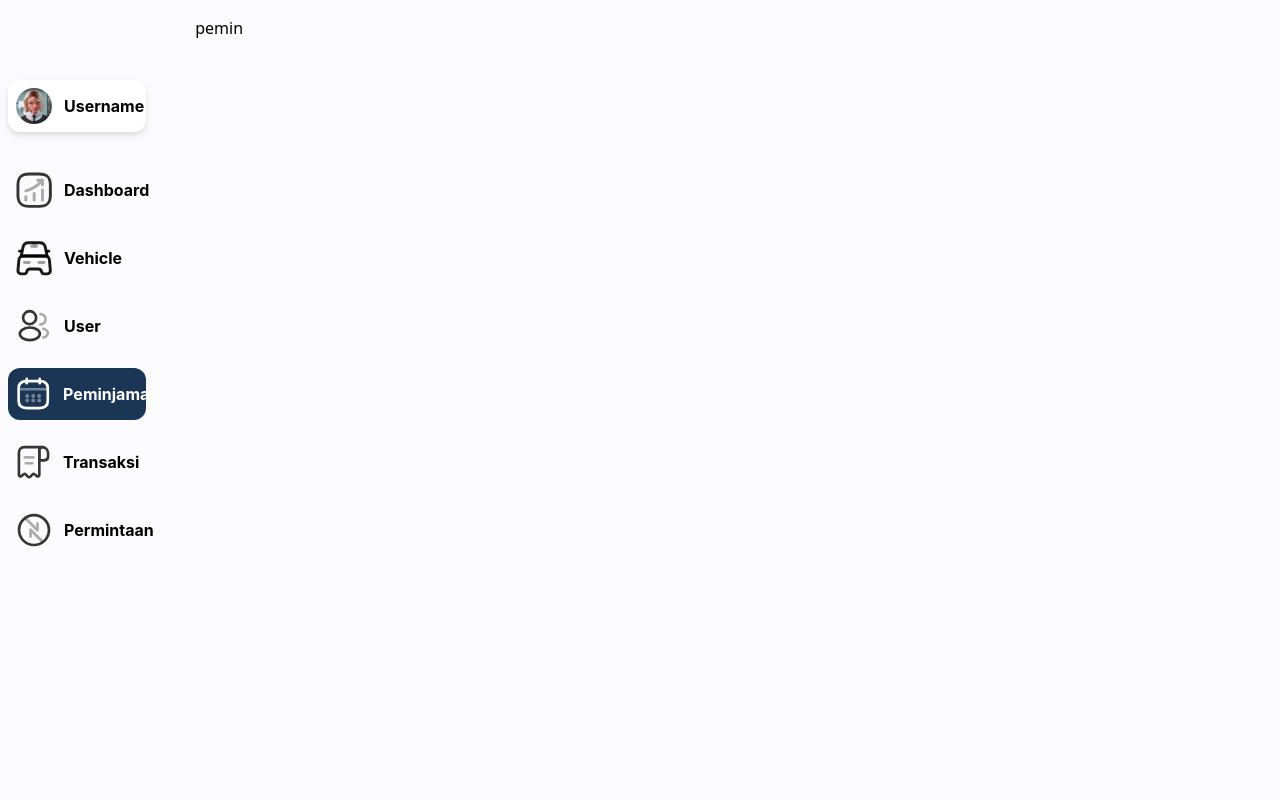
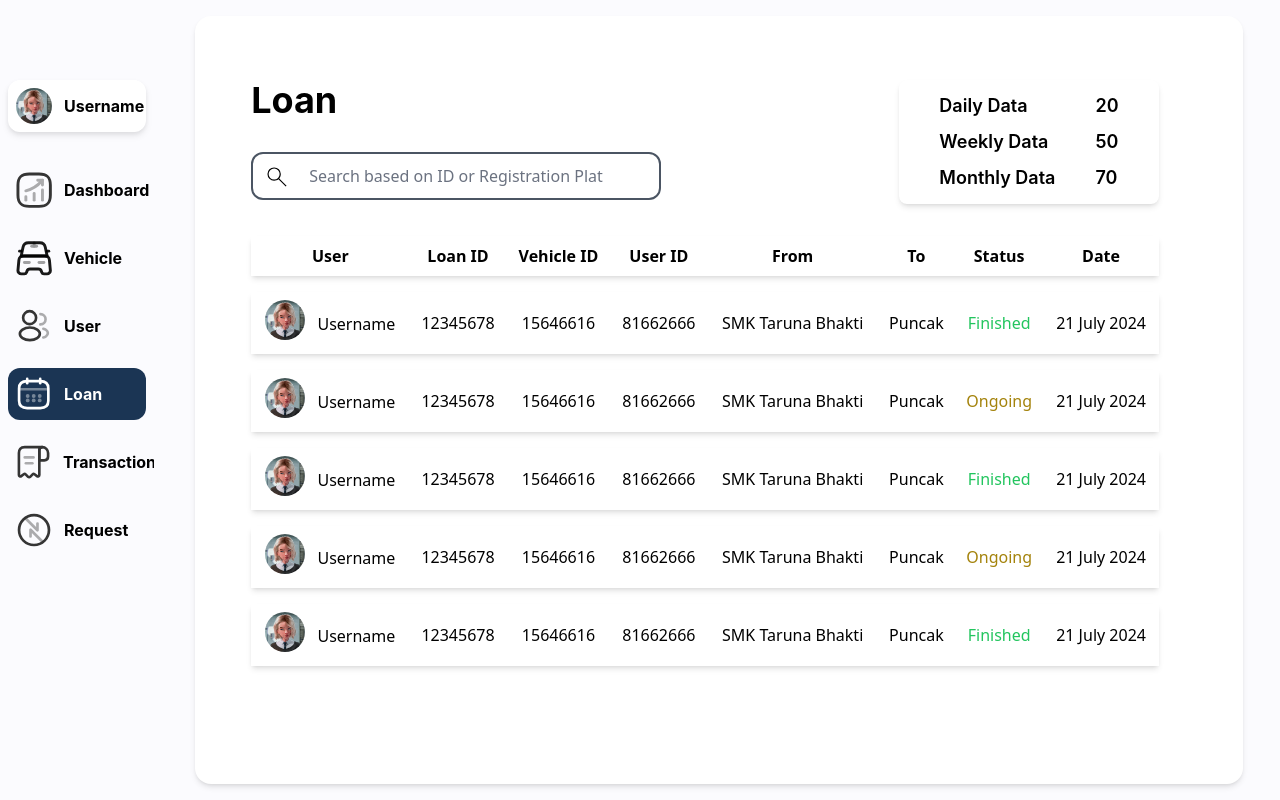
Before and after one commit to Ucokkks/Loan-Car, a React (Vite) app: page /peminjaman in a window 1280 px wide. Built offline with nearby package versions, Linux system fonts and the light colour scheme; a web font is replaced by a local one.

Commit message:
Loan+Dashchange

```diff
--- /dev/null
+++ b/src/components/loan/loandata.jsx
@@ -0,0 +1,22 @@
+import React from "react";
+
+const LoanData = () => {
+
+    return(
+            <div className="inline-flex bg-white shadow-md text-lg font-sf-pro font-semibold p-3 px-10 rounded-lg opacity-0 lg:opacity-100">
+                <ul>
+                    <li>Daily Data</li>
+                    <li className="mt-2">Weekly Data</li>
+                    <li className="mt-2">Monthly Data</li>
+                </ul>
+                <ul className="ml-10">
+                    <li>20</li>
+                    <li className="mt-2">50</li>
+                    <li className="mt-2">70</li>
+                </ul>
+            </div>
+    );
+
+};
+
+export default LoanData
--- /dev/null
+++ b/src/components/loan/loantable.jsx
@@ -0,0 +1,46 @@
+import React from "react";
+import foto from "/src/assets/gunawan.jpg"
+
+const LoanTable = () => {
+
+    return(
+        <table className='w-full  border-separate border-spacing-y-4 max-w-[97%]'>
+        <thead>
+          <tr className="bg-white shadow-md">
+            <th className="p-2">User</th>
+            <th className="p-2">Loan ID</th>
+            <th className="p-2">Vehicle ID</th>
+            <th className="p-2">User ID</th>
+            <th className="p-2">From</th>
+            <th className="p-2">To</th>
+            <th className="p-2">Status</th>
+            <th className="p-2">Date</th>
+          </tr>
+        </thead>
+        <tbody className='text-center'>
+          {[1, 2, 3, 4, 5].map((item) => (
+            <tr key={item} className='bg-white shadow-md'>
+              <td className='p-2'>
+                <div className="inline-flex">
+                    <img src={foto} alt="PP" className="w-10 rounded-full"/>
+                    <p className="ml-3 mt-3">Username</p>
+                </div>
+              </td>
+              <td className='p-2'>12345678</td>
+              <td className='p-2'>15646616</td>
+              <td className='p-2'>81662666</td>
+              <td className="p-2">SMK Taruna Bhakti</td>
+              <td className="p-2">Puncak</td>
+              <td className={`p-2 ${item % 2 === 0 ? 'text-[#A4830C]' : 'text-green-500'}`}>
+                {item % 2 === 0 ? 'Ongoing' : 'Finished'}
+                </td>
+              <td className="p-2">21 July 2024</td>
+            </tr>
+          ))}
+        </tbody>
+      </table>
+    );
+
+};
+
+export default LoanTable;
--- a/src/dashboard/App.jsx
+++ b/src/dashboard/App.jsx
@@ -19,6 +19,12 @@ const Main = () => {
             <p className='font-semibold text-center text-sm mb-2'>Message Status</p>
             <ChartTop />
           </div>
+
+          <div className="bg-gray-100 p-5 rounded-xl mb-4 w-[40%] ml-12 h-[205px] shadow-lg">
+              <p className="font-semibold text-md mb-1">Jarak Terjauh</p>
+              <h1 className="font-bold text-4xl mb-1">20 KM</h1>
+              <p className="font-medium text-sm text-gray-400">15/3/2024</p>
+            </div>
         </div>
         <div className="flex mb-4 flex-col md:flex-row  md:w-2/3">
           <div className="bg-gray-100 p-4 rounded-2xl shadow-md flex-grow mr-4 h-[70%]">
@@ -35,11 +41,7 @@ const Main = () => {
         </div>
         <div className="flex flex-col md:flex-row  mt-16">
           <div className="md:w-1/3 mr-2">
-            <div className="bg-gray-100 p-5 rounded-lg mb-4 w-[50%]">
-              <p className="font-semibold text-md mb-1">Jarak Terjauh</p>
-              <h1 className="font-bold text-4xl mb-1">20 KM</h1>
-              <p className="font-medium text-sm text-gray-400">15/3/2024</p>
-            </div>
+
             <div className="bg-gray-100 p-4 rounded-lg w-[75%]">
               <LastChart />
             </div>
--- a/src/navbar/nav.jsx
+++ b/src/navbar/nav.jsx
@@ -52,9 +52,9 @@ const Navs = () => {
         <NavItem to="/dashboard" icon={dashLogoSrc} text="Dashboard" isActive={location.pathname === '/dashboard'} />
         <NavItem to="/vehicle" icon={vehi} text="Vehicle" isActive={location.pathname === '/vehicle'} />
         <NavItem to="/user" icon={user} text="User" isActive={location.pathname === '/user'} />
-        <NavItem to="/peminjaman" icon={peminjaman} text="Peminjaman" isActive={location.pathname === '/peminjaman'} />
-        <NavItem to="/transaksi" icon={tsx} text="Transaksi" isActive={location.pathname === '/transaksi'} />
-        <NavItem to="/permintaan" icon={permintaan} text="Permintaan" isActive={location.pathname === '/permintaan'} />
+        <NavItem to="/peminjaman" icon={peminjaman} text="Loan" isActive={location.pathname === '/peminjaman'} />
+        <NavItem to="/transaksi" icon={tsx} text="Transactions" isActive={location.pathname === '/transaksi'} />
+        <NavItem to="/permintaan" icon={permintaan} text="Request" isActive={location.pathname === '/permintaan'} />
       </div>
     </nav>
   );
--- a/src/peminjaman/peminjaman.jsx
+++ b/src/peminjaman/peminjaman.jsx
@@ -1,11 +1,28 @@
 import React from 'react';
+import Inner from '../components/inner/inner';
+import Searchbar from '../components/searchbar/searchbar';
+import Header from '../components/header/header';
+import LoanData from '../components/loan/loandata'
+import LoanTable from '../components/loan/loantable';
 
 const Peminjaman = () => {
   return (
-    <div>
-      <title>Admin Dashboard</title>
-        <p className="text-black ml-21">pemin</p>
-    </div>
+      <Inner>
+        <div className='inline-flex relative w-[97%]'>
+          <div>
+            <Header>Loan</Header>
+            <Searchbar/>
+          </div>
+          <div>
+          <div className='absolute float-right right-0'>
+            <LoanData/>
+          </div>
+          </div>
+        </div>
+        <div className='mt-5'>
+          <LoanTable/>
+        </div>
+      </Inner>
   );
 }
 
--- a/src/user/user.jsx
+++ b/src/user/user.jsx
@@ -4,14 +4,13 @@ import Searchbar from '../components/searchbar/searchbar';
 import Table from '../components/UserTable/table';
 import ChartUser from '../components/chart/chartUser';
 import PopulerUserUser from '../components/top/userTop';
+import Header from '../components/header/header';
 
 function User() {
   return (
     <div className='font-sf-pro'>
       <Inner>
-        <div className="">
-          <p className='text-xl ml-6'>Pencarian Pengguna</p>
-        </div>
+        <Header>User</Header>
         <div className="">
           <Searchbar />
         </div>
```
